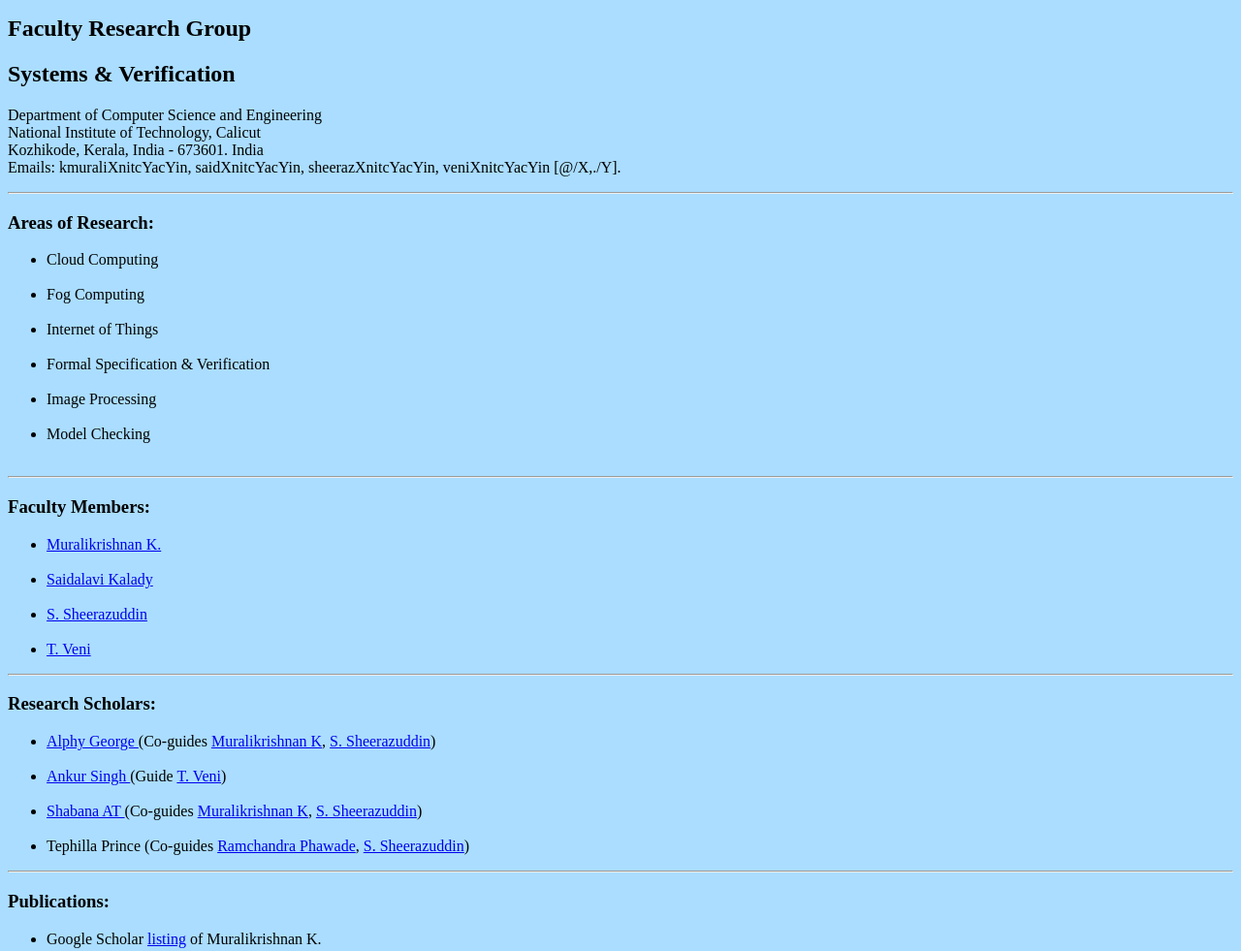
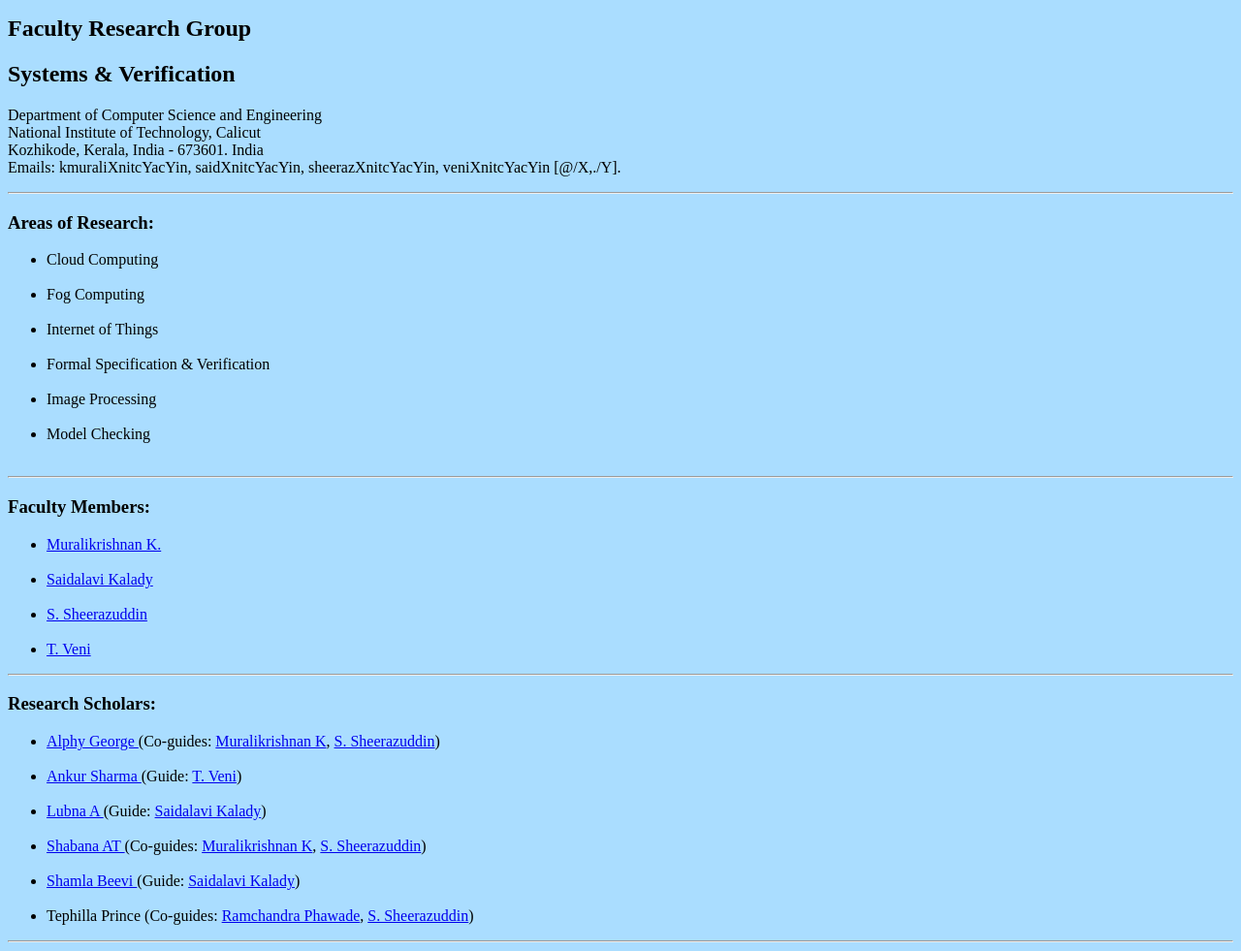
Before and after one commit to sheeraz-git/FRG, a plain HTML site: page index.html in a window 1280 px wide. Shown: the top 981 px of the page at 97% size. Drawn offline with Linux system fonts and the light colour scheme.

Commit message:
Update index.html

```diff
--- a/index.html
+++ b/index.html
@@ -35,10 +35,12 @@
 <HR>
 <h3>Research Scholars:</h3>
 <ul>
-  <li><a href="https://alphygeorgev.github.io/" target="_blank"> Alphy George </a> (Co-guides  <a href="https://people.cse.nitc.ac.in/muralikrishnan/" target="_blank">Muralikrishnan K</a>, <a href="https://sheerazuddins.github.io/" target="_blank">S. Sheerazuddin</a>) </li><br>
-  <li><a href="https://in.linkedin.com/in/ankur-singh-b0342b1b1" target="_blank"> Ankur Singh </a> (Guide  <a href="https://sites.google.com/nitc.ac.in/veni" target="_blank">T. Veni</a>) </li><br>
-  <li><a href="https://shabananishaq.github.io/shabananishaq/" target="_blank"> Shabana AT </a> (Co-guides  <a href="https://people.cse.nitc.ac.in/muralikrishnan/" target="_blank">Muralikrishnan K</a>, <a href="https://sheerazuddins.github.io/" target="_blank">S. Sheerazuddin</a>) </li><br>
-  <li>Tephilla Prince (Co-guides  <a href="https://phawaderamchandra.github.io/" target="_blank">Ramchandra Phawade</a>, <a href="https://sheerazuddins.github.io/" target="_blank">S. Sheerazuddin</a>) </li>
+  <li><a href="https://alphygeorgev.github.io/" target="_blank"> Alphy George </a> (Co-guides:  <a href="https://people.cse.nitc.ac.in/muralikrishnan/" target="_blank">Muralikrishnan K</a>, <a href="https://sheerazuddins.github.io/" target="_blank">S. Sheerazuddin</a>) </li><br>
+  <li><a href="https://people.cse.nitc.ac.in/ankur/" target="_blank"> Ankur Sharma </a> (Guide:  <a href="https://sites.google.com/nitc.ac.in/veni" target="_blank">T. Veni</a>) </li><br>
+  <li><a href="https://people.cse.nitc.ac.in/lubna" target="_blank"> Lubna A </a> (Guide:  <a href="https://sites.google.com/nitc.ac.in/veni" target="_blank">Saidalavi Kalady</a>) </li><br>
+  <li><a href="https://shabananishaq.github.io/shabananishaq/" target="_blank"> Shabana AT </a> (Co-guides:  <a href="https://people.cse.nitc.ac.in/muralikrishnan/" target="_blank">Muralikrishnan K</a>, <a href="https://sheerazuddins.github.io/" target="_blank">S. Sheerazuddin</a>) </li><br>
+  <li><a href="https://people.cse.nitc.ac.in/shamla/" target="_blank"> Shamla Beevi </a> (Guide:  <a href="https://sites.google.com/nitc.ac.in/veni" target="_blank">Saidalavi Kalady</a>) </li><br>
+  <li>Tephilla Prince (Co-guides:  <a href="https://phawaderamchandra.github.io/" target="_blank">Ramchandra Phawade</a>, <a href="https://sheerazuddins.github.io/" target="_blank">S. Sheerazuddin</a>) </li>
 </ul>
 <HR>
 <h3>Publications:</h3>
```
